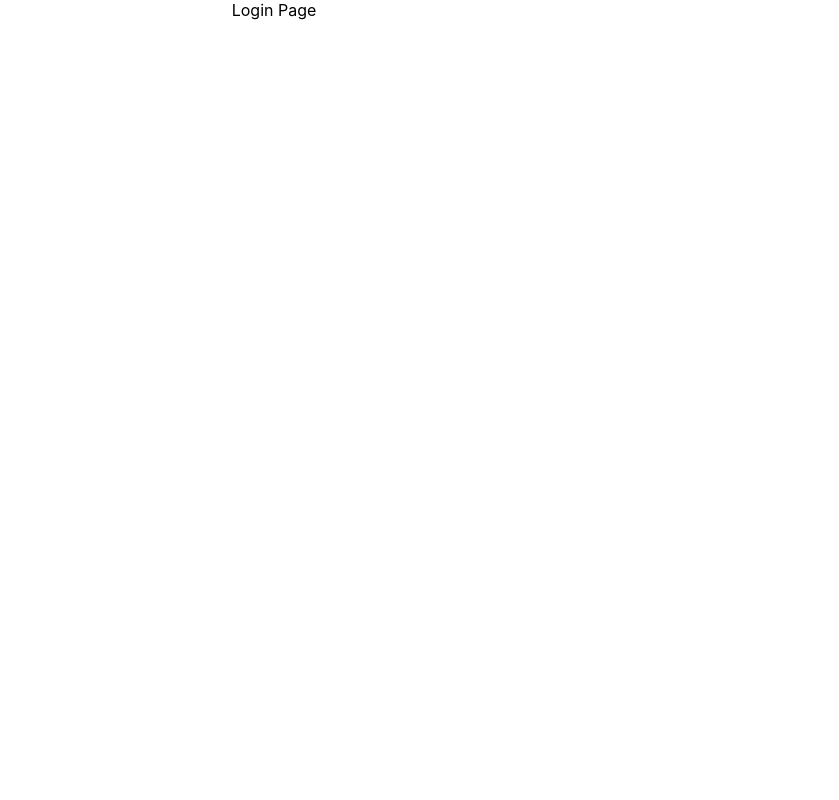
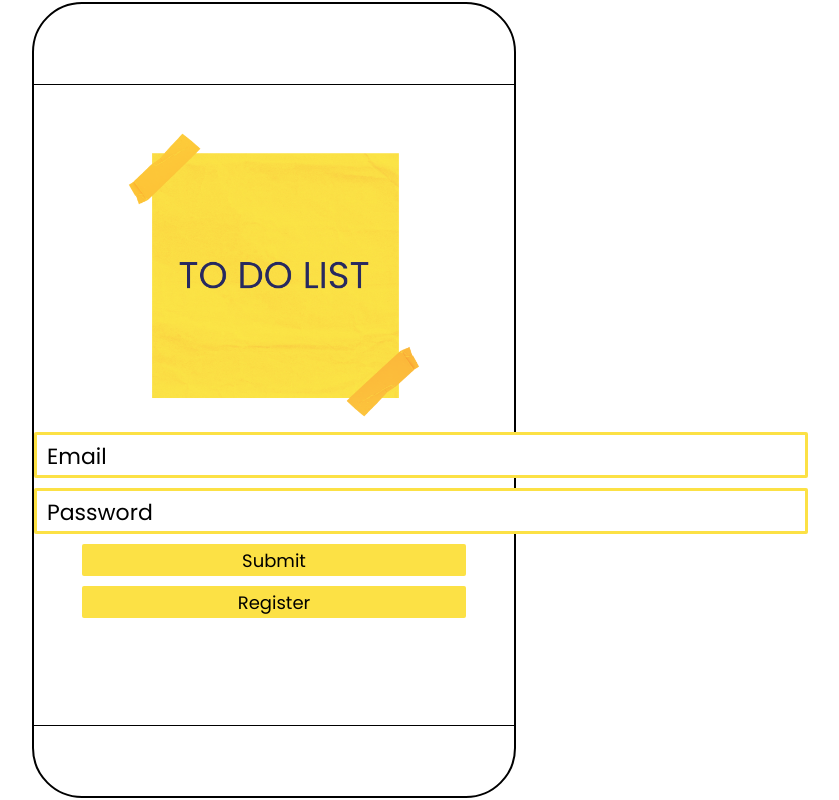
Before and after one commit to lanceamolo/to-do-list, a React (Create React App) app: page / in a window 1280 px wide. Shown: the whole page, without its empty margins (366-1205 px from the left). Built offline with nearby package versions, Linux system fonts and the light colour scheme.

Commit message:
HTML and CSS done

```diff
--- a/public/index.html
+++ b/public/index.html
@@ -3,6 +3,7 @@
   <head>
     <meta charset="utf-8" />
     <link rel="icon" href="%PUBLIC_URL%/favicon.ico" />
+    <link href='https://fonts.googleapis.com/css?family=Poppins' rel='stylesheet'>
     <meta name="viewport" content="width=device-width, initial-scale=1" />
     <meta name="theme-color" content="#000000" />
     <meta
--- a/src/App.css
+++ b/src/App.css
@@ -1,38 +1,28 @@
+* {
+  margin: 0;
+  padding: 0;
+  font-family: 'Poppins';
+}
+
+body {
+  display: flex;
+  min-height: 100vh;
+  justify-content: center;
+  align-items: center;
+}
+
 .App {
+  height: 99vh;
+  width: 480px;
+  border: 2px solid black;
+  border-radius: 50px;
   text-align: center;
 }
 
-.App-logo {
-  height: 40vmin;
-  pointer-events: none;
+.main-content {
+  height: 80vh;
+  position: relative;
+  top: 10vh;
+  border-top: 1px solid black;
+  border-bottom: 1px solid black;
 }
-
-@media (prefers-reduced-motion: no-preference) {
-  .App-logo {
-    animation: App-logo-spin infinite 20s linear;
-  }
-}
-
-.App-header {
-  background-color: #282c34;
-  min-height: 100vh;
-  display: flex;
-  flex-direction: column;
-  align-items: center;
-  justify-content: center;
-  font-size: calc(10px + 2vmin);
-  color: white;
-}
-
-.App-link {
-  color: #61dafb;
-}
-
-@keyframes App-logo-spin {
-  from {
-    transform: rotate(0deg);
-  }
-  to {
-    transform: rotate(360deg);
-  }
-}
--- a/src/components/Login.js
+++ b/src/components/Login.js
@@ -1,9 +1,28 @@
-import React from 'react';
+import React, {useState} from 'react';
+import logo from '../images/todo-list-logo.png';
+import '../styling/Login.css';
 
-export function Login(){
+
+export const Login = () => {
+    const [email, setEmail] = useState('');
+    const [password, setPassword] = useState('');
+
+    const handleSubmit = (e) => {
+        e.preventDefault();
+        console.log("The email is " + email);
+    }
+
     return (
-        <div>
-        Login Page
+        <div className='main-content'>
+            <div id='login'>
+                <img src={logo} id='logo' style={{ width: 300 }}/>
+                <form onSubmit={handleSubmit}>
+                    <input value={email} onChange={(e) => setEmail(e.target.value)} type='email' placeholder='Email' className='login-input' id='login-email'/><br/>
+                    <input value={password} onChange={(e) => setPassword(e.target.value)} type='password' placeholder='Password' className='login-input' id='login-password' /><br/>
+                    <button className='login-button' type='submit'>Submit</button>
+                </form>
+            <button className='login-button'>Register</button>
+            </div>
         </div>
     )
 }
--- /dev/null
+++ b/src/styling/Login.css
@@ -0,0 +1,29 @@
+#login {
+    padding-top: 5vh;
+}
+
+.login-input {
+    border: 3px solid #FCE145;
+    border-radius: 2px;
+    width: 60vw;
+    height: 5vh;
+    margin-bottom: 10px;
+}
+
+.login-input::placeholder {
+    color: black;
+    font-size: 22px;
+    position: relative;
+    top: 5px;
+    left: 10px;
+}
+
+.login-button {
+    background: #FCE145;
+    width: 30vw;
+    border: none;
+    border-radius: 2px;
+    height: 4vh;
+    margin-bottom: 10px;
+    font-size: 18px;
+}
```
